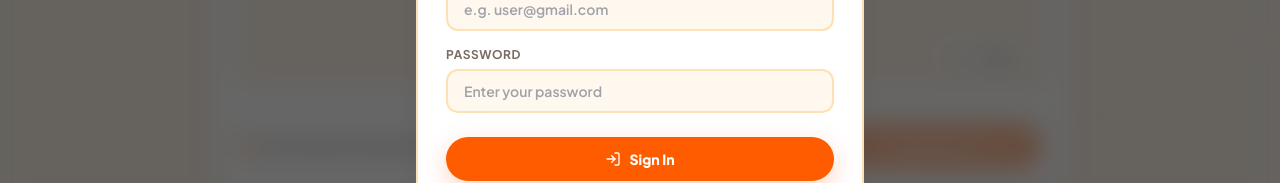
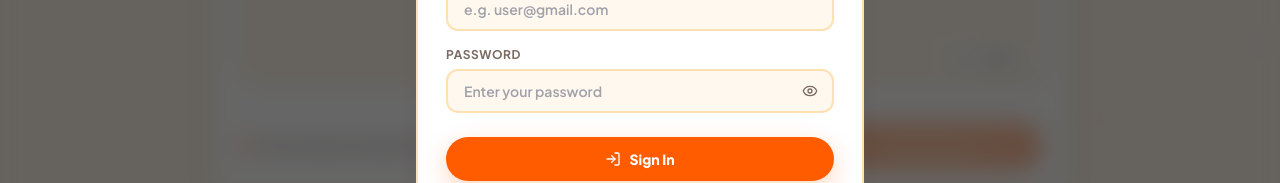
Before and after one commit to AJAI200/AI-Request-Triage-Assistant, a React app in the folder frontend/: page / in a window 1280 px wide. Both pictures are taken after a click on the button "Sign In / Register". Shown: the part 398-581 px from the top of the page. Built offline with nearby package versions, Linux system fonts and the light colour scheme; no server answers; the HTML template or start-up script is replaced by a standard one.

Commit message:
feat: reorder header badge (icon+role left, username+dot right) and add password show/hide eye toggle

```diff
--- a/frontend/src/components/Header.jsx
+++ b/frontend/src/components/Header.jsx
@@ -39,11 +39,12 @@ export default function Header({ jwtToken, onOpenLogin, onLogout }) {
               </button>
 
               <div className="flex items-center space-x-2 text-xs font-extrabold text-emerald-800 bg-emerald-100 border-2 border-emerald-300 px-4 py-2 rounded-full shadow-sm">
-                <span className="w-2.5 h-2.5 rounded-full bg-emerald-500 animate-pulse"></span>
-                <span className="flex items-center gap-1">
-                  <UserCheck className="w-3.5 h-3.5 text-emerald-600" />
-                  {username || 'User'}
+                <UserCheck className="w-3.5 h-3.5 text-emerald-600 flex-shrink-0" />
+                <span className="uppercase text-[10px] font-black tracking-wider px-1.5 py-0.5 rounded bg-emerald-200/80 text-emerald-900 border border-emerald-300/50">
+                  {role}
                 </span>
+                <span className="font-bold">{username || 'User'}</span>
+                <span className="w-2.5 h-2.5 rounded-full bg-emerald-500 animate-pulse flex-shrink-0"></span>
               </div>
             </div>
           ) : (
--- a/frontend/src/components/JwtModal.jsx
+++ b/frontend/src/components/JwtModal.jsx
@@ -1,5 +1,5 @@
 import React, { useState } from 'react';
-import { KeyRound, X, AlertCircle, LogIn, UserPlus, CheckCircle2, Circle } from 'lucide-react';
+import { KeyRound, X, AlertCircle, LogIn, UserPlus, CheckCircle2, Circle, Eye, EyeOff } from 'lucide-react';
 import { login, register } from '../services/api';
 
 const EMAIL_REGEX = /^[a-zA-Z0-9._%+-]+@[a-zA-Z0-9.-]+\.[a-zA-Z]{2,}$/;
@@ -8,6 +8,7 @@ export default function JwtModal({ isOpen, onClose, onLoginSuccess }) {
   const [activeTab, setActiveTab] = useState('login'); // 'login' | 'register'
   const [username, setUsername] = useState('');
   const [password, setPassword] = useState('');
+  const [showPassword, setShowPassword] = useState(false);
   const [loading, setLoading] = useState(false);
   const [error, setError] = useState(null);
 
@@ -138,15 +139,30 @@ export default function JwtModal({ isOpen, onClose, onLoginSuccess }) {
             <label className="block text-xs font-bold uppercase tracking-wider text-[#7A6B63] mb-1.5">
               Password
             </label>
+            <div className="relative">
               <input
-              type="password"
+                type={showPassword ? "text" : "password"}
                 value={password}
                 onChange={(e) => setPassword(e.target.value)}
                 required
                 placeholder="Enter your password"
-              className="w-full bg-[#FFF8EE] border-2 border-[#FFE0B2] rounded-xl px-4 py-2.5 text-sm font-semibold text-[#2D1F17] placeholder-zinc-400"
+                className="w-full bg-[#FFF8EE] border-2 border-[#FFE0B2] rounded-xl px-4 py-2.5 pr-11 text-sm font-semibold text-[#2D1F17] placeholder-zinc-400"
               />
+              <button
+                type="button"
+                onClick={() => setShowPassword(!showPassword)}
+                className="absolute right-3 top-1/2 -translate-y-1/2 text-[#7A6B63] hover:text-[#FF5C00] p-1 transition-colors"
+                tabIndex={-1}
+              >
+                {showPassword ? (
+                  <EyeOff className="w-4 h-4" />
+                ) : (
+                  <Eye className="w-4 h-4" />
+                )}
+              </button>
             </div>
+          </div>
+
 
           {/* Real-time Password Requirements Checklist (Register Mode) */}
           {activeTab === 'register' && (
```
Lines whose indentation alone changed are shown as unchanged.
